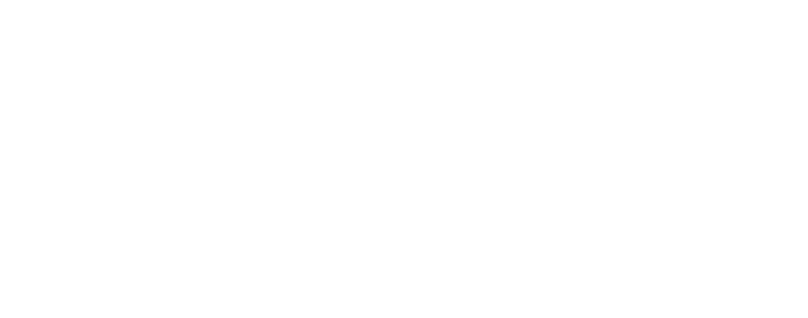
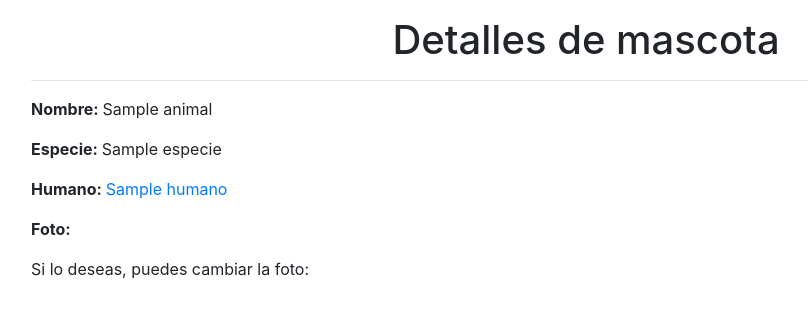
Before and after one commit to sleivav/clases-django, a Django app: page /mascotas/animal/1 in a window 1280 px wide. Before the commit the part shown is empty. Shown: the top 318 px of the page, without its empty margins (54-862 px from the left). Run offline with Django 3.2, Linux system fonts and the light colour scheme; tables that the repository leaves empty hold one stand-in row (values such as "Sample post"); some libraries are stand-ins or nearby versions.

Commit message:
Agregar vista básica de detalles de mascota

```diff
--- a/templates/mascotas/detalles_mascota.html
+++ b/templates/mascotas/detalles_mascota.html
@@ -1 +1,17 @@
 {% extends 'mascotas/base.html' %}
+
+{% block content %}
+    <div class="container mt-3">
+        <h1 class="text-center">Detalles de mascota</h1>
+        <hr/>
+    </div>
+    <div class="container">
+        <p><b>Nombre: </b> {{ mascota.nombre }}</p>
+        <p><b>Especie: </b> {{ mascota.especie }}</p>
+        <p><b>Humano: </b> <a href="{% url 'humano' humano=mascota.humano_id %}">{{ mascota.humano }}</a></p>
+        <p><b>Foto: </b></p>
+        <!-- Acá va la foto -->
+        <p>Si lo deseas, puedes cambiar la foto: </p>
+    </div>
+
+{% endblock %}
```
